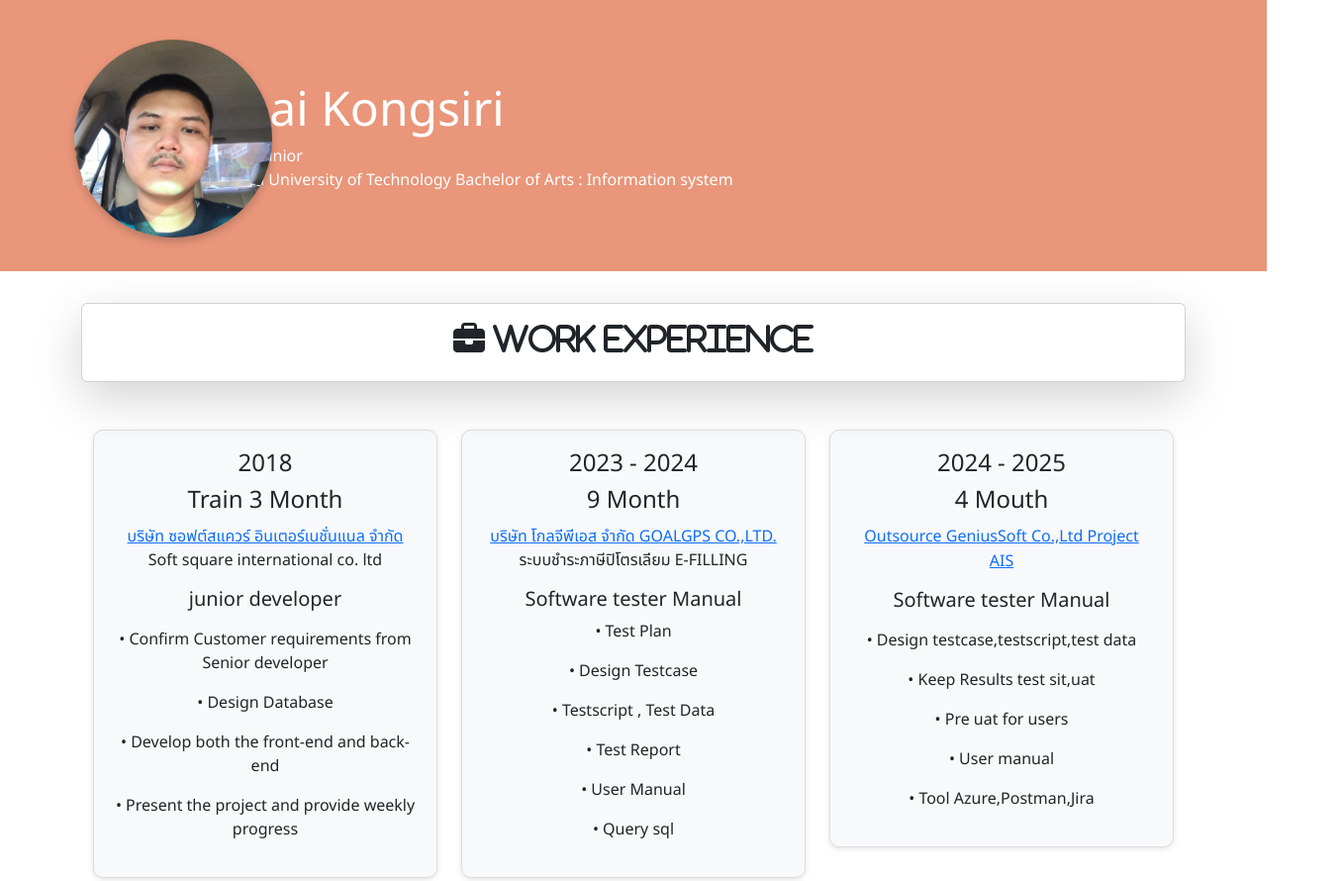
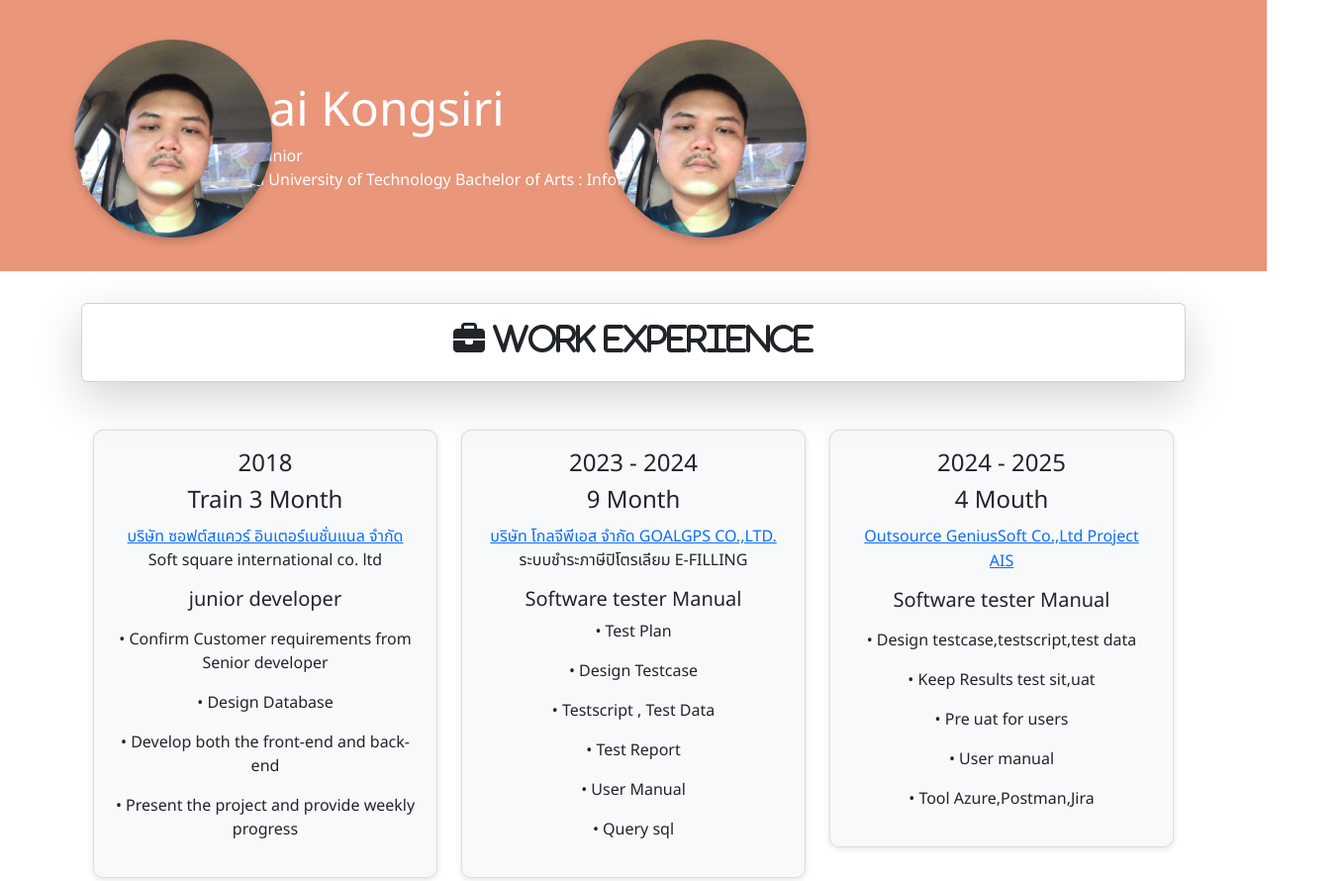
Before and after one commit to CKTxo/my-web-PortfolioCK, a plain HTML site: page index.html in a window 1280 px wide. Shown: the top 890 px of the page at 99% size, 1355 px wide, since content can reach past the window. Drawn offline with nearby package versions, Linux system fonts and the light colour scheme; a web font is replaced by a local one.

Commit message:
Update index.html

```diff
--- a/index.html
+++ b/index.html
@@ -87,5 +87,8 @@
         </div>
       </div>
     </div>
+                 <div class="top-left-image">
+    <img class="animated-img" src=img/Profile.jpg />
+  </div>
 </body>
 </html>
```
